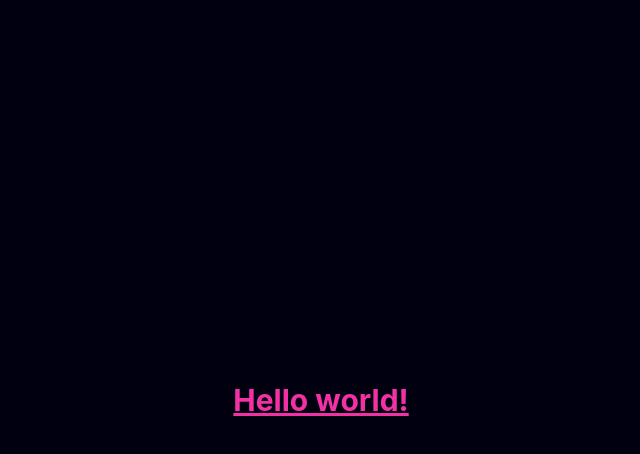
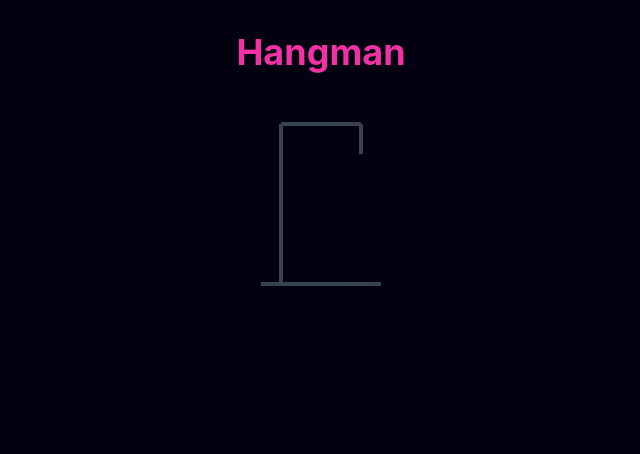
Before and after one commit to games-in-js/hangman-game, a React (Vite) app: page / in a window 1280 px wide. Shown: the top 454 px of the page, without its empty margins (319-959 px from the left). Built offline with nearby package versions, Linux system fonts and the light colour scheme.

Commit message:
chore: creating the gallows

```diff
--- a/src/App.tsx
+++ b/src/App.tsx
@@ -1,7 +1,11 @@
+import HangmanFigure from "@/components/HangmanFigure";
+
 function App() {
   return (
-    <div className="flex min-h-screen items-center justify-center bg-blue-200">
-      <h1 className="text-3xl font-bold text-pink underline">Hello world!</h1>
+    <div className="flex min-h-screen flex-col items-center gap-8 bg-blue-200 p-8">
+      <h1 className="text-4xl font-bold text-pink">Hangman</h1>
+
+      <HangmanFigure />
     </div>
   );
 }
--- /dev/null
+++ b/src/components/HangmanFigure.tsx
@@ -0,0 +1,18 @@
+function HangmanFigure() {
+  const gallowsLines = [
+    { x1: 40, y1: 180, x2: 160, y2: 180 },
+    { x1: 60, y1: 20, x2: 60, y2: 180 },
+    { x1: 60, y1: 20, x2: 140, y2: 20 },
+    { x1: 140, y1: 20, x2: 140, y2: 50 },
+  ];
+
+  return (
+    <svg width="200" height="200" viewBox="0 0 200 200">
+      {gallowsLines.map((line, i) => (
+        <line key={i} {...line} className="stroke-gray-200 stroke-[4px]" />
+      ))}
+    </svg>
+  );
+}
+
+export default HangmanFigure;
```
